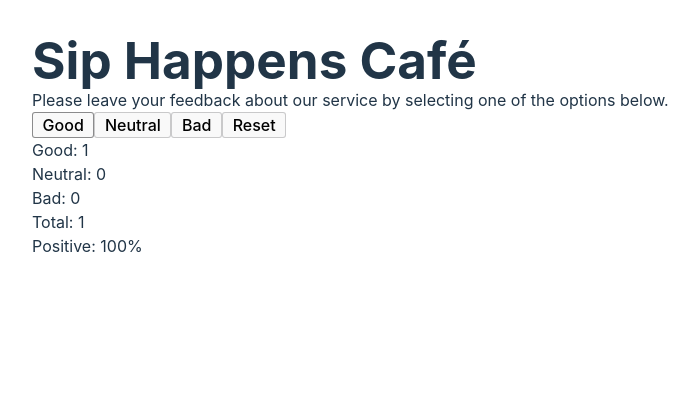
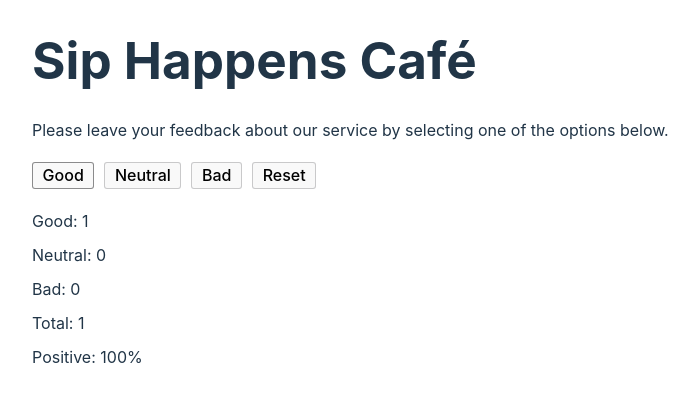
Before and after one commit to Ostrinka/goit-react-hw-02, a React (Vite) app: page / in a window 1280 px wide. Both pictures are taken after a click on the button "Good". Shown: the top 402 px of the page, without its empty margins (0-699 px from the left). Built offline with nearby package versions, Linux system fonts and the light colour scheme.

Commit message:
add styles

```diff
--- a/src/components/Description/Description.jsx
+++ b/src/components/Description/Description.jsx
@@ -1,8 +1,10 @@
+import css from "./Description.module.css";
+
 export default function Description({ title, text }) {
   return (
     <>
-      <h1>{title}</h1>
-      <p>{text}</p>
+      <h1 className={css.title}>{title}</h1>
+      <p className={css.text}>{text}</p>
     </>
   );
 }
--- /dev/null
+++ b/src/components/Description/Description.module.css
@@ -0,0 +1,7 @@
+.title {
+  margin-bottom: 30px;
+}
+
+.text {
+  margin-bottom: 20px;
+}
--- a/src/components/Feedback/Feedback.jsx
+++ b/src/components/Feedback/Feedback.jsx
@@ -1,12 +1,14 @@
+import css from "./Feedback.module.css";
+
 export default function Feedback({ feedback: { good, neutral, bad }, totalFeedback,
   positiveFeedback, }) {
   return (
     <ul>
-      <li>Good: {good}</li>
-      <li>Neutral: {neutral}</li>
-      <li>Bad: {bad}</li>
-      <li>Total: {totalFeedback}</li>
-      <li>Positive: {positiveFeedback}%</li>
+      <li className={css.feedback}>Good: {good}</li>
+      <li className={css.feedback}>Neutral: {neutral}</li>
+      <li className={css.feedback}>Bad: {bad}</li>
+      <li className={css.feedback}>Total: {totalFeedback}</li>
+      <li className={css.feedback}>Positive: {positiveFeedback}%</li>
     </ul>
   );
 }
--- a/src/components/Feedback/Feedback.module.css
+++ b/src/components/Feedback/Feedback.module.css
@@ -0,0 +1,3 @@
+.feedback {
+  margin-bottom: 10px;
+}
--- a/src/components/Options/Options.jsx
+++ b/src/components/Options/Options.jsx
@@ -1,12 +1,14 @@
+import css from "./Options.module.css";
+
 export default function Options({ updateFeedback, totalFeedback }) {
 
   return (
     <div>
-      <button onClick={() => updateFeedback('good')}>Good</button>
-      <button onClick={() => updateFeedback('neutral')}>Neutral</button>
-      <button onClick={() => updateFeedback('bad')}>Bad</button>
+      <button className={css.btn} onClick={() => updateFeedback('good')}>Good</button>
+      <button className={css.btn} onClick={() => updateFeedback('neutral')}>Neutral</button>
+      <button className={css.btn} onClick={() => updateFeedback('bad')}>Bad</button>
       {totalFeedback > 0 && (
-        <button onClick={() => updateFeedback('reset')}>Reset</button>
+        <button className={css.btn} onClick={() => updateFeedback('reset')}>Reset</button>
       )}
     </div>
   );
--- a/src/components/Options/Options.module.css
+++ b/src/components/Options/Options.module.css
@@ -0,0 +1,4 @@
+.btn {
+  margin-right: 10px;
+  margin-bottom: 20px;
+}
--- a/src/index.css
+++ b/src/index.css
@@ -56,7 +56,7 @@ ol {
 button {
   border-radius: 3px;
   border: 1px solid #52525449;
-  padding: 0.1em 0.6em;
+  padding: 0.1em 0.6em 0.2em 0.6em;
   font-size: 1em;
   font-weight: 500;
   font-family: inherit;
```
